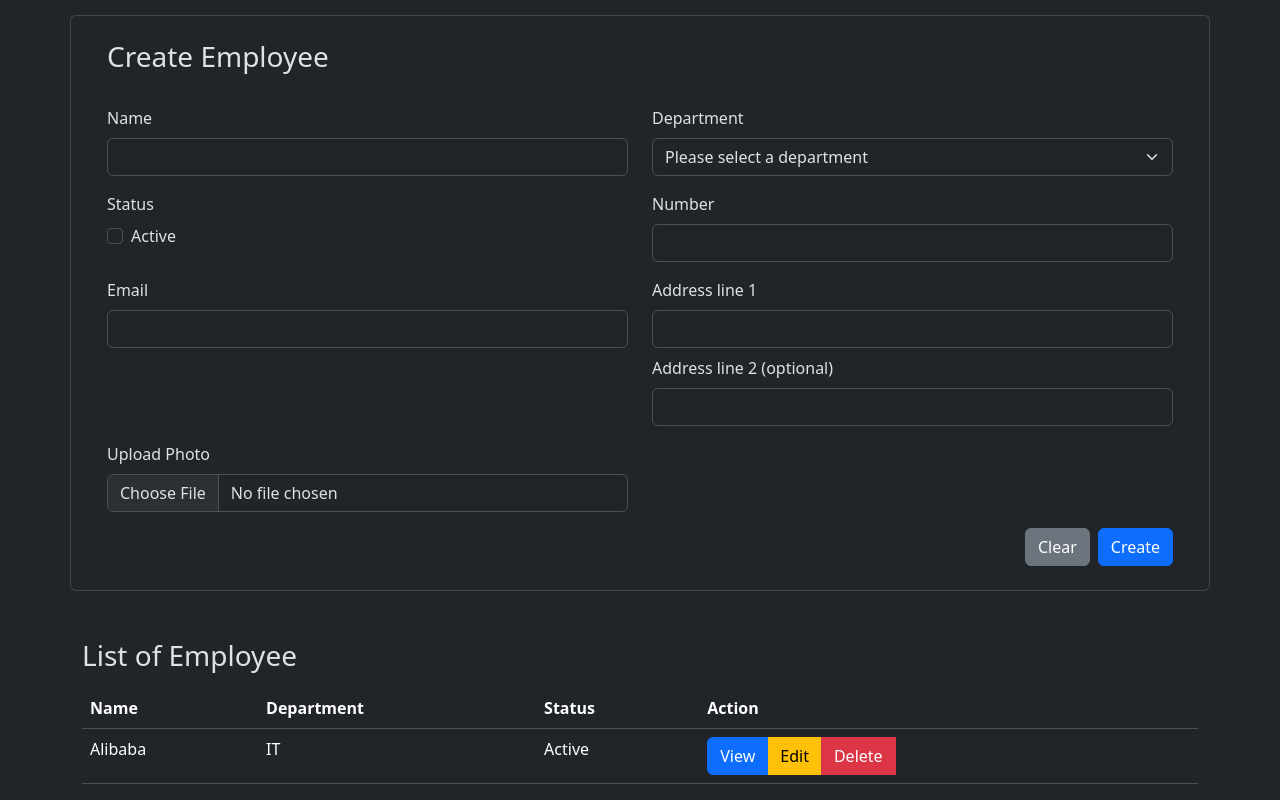
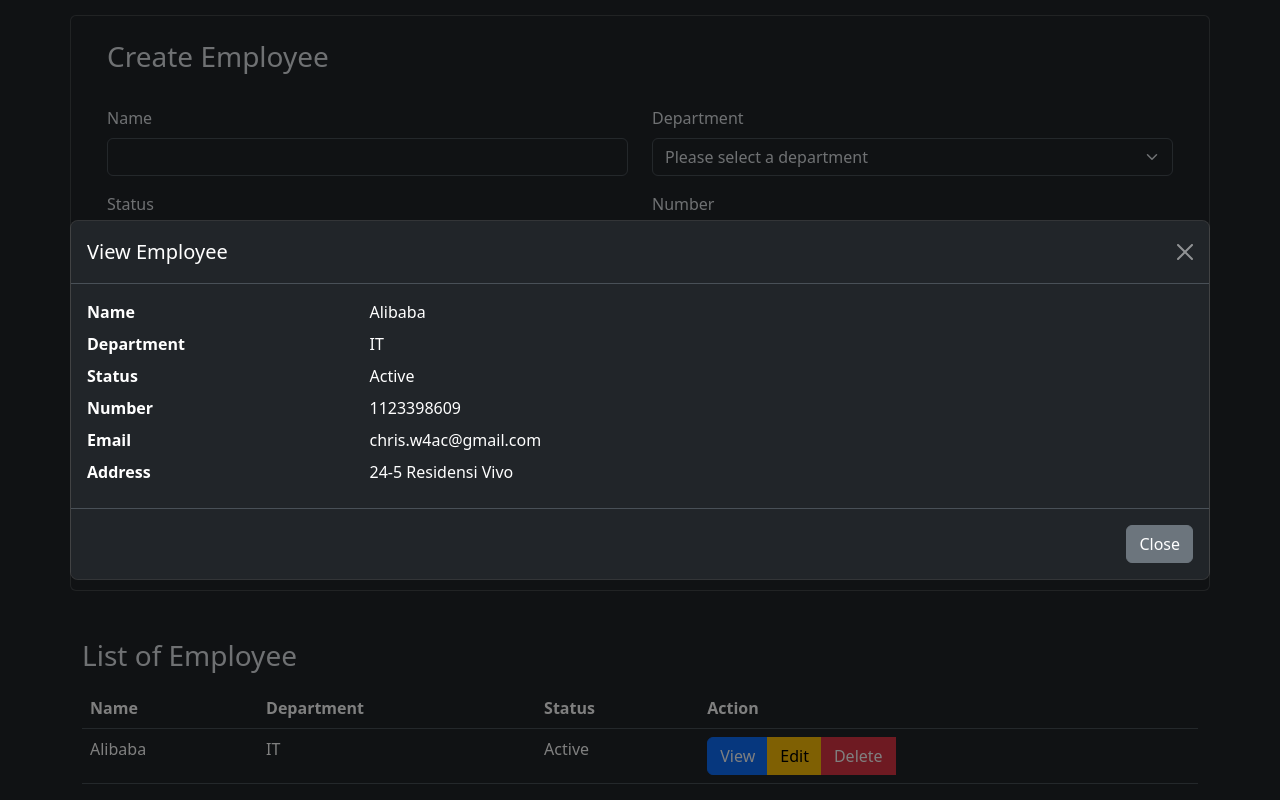
Before and after one commit to chrisjalf/astronomer, a React (Vite) app in the folder astronomer-fe/: page / in a window 1280 px wide. Both pictures are taken after a click on the button "View". Shown: the part 106-906 px from the top of the page. Built offline with nearby package versions, Linux system fonts and the light colour scheme.

Commit message:
added employee modal for viewing

```diff
--- a/astronomer-fe/src/pages/Employee/EmployeeList.tsx
+++ b/astronomer-fe/src/pages/Employee/EmployeeList.tsx
@@ -1,5 +1,6 @@
 import { useContext } from "react";
 
+import EmployeeModal from "./EmployeeModal";
 import DeleteEmployeeModal from "./DeleteEmployeeModal";
 
 import { EmployeeContext } from "../../store/index";
@@ -34,7 +35,12 @@ export default function EmployeeList() {
                       role="group"
                       aria-label="Basic mixed styles example"
                     >
-                      <button type="button" className="btn btn-primary">
+                      <button
+                        type="button"
+                        className="btn btn-primary"
+                        data-bs-toggle="modal"
+                        data-bs-target="#employeeModal"
+                      >
                         View
                       </button>
                       <button
@@ -52,6 +58,11 @@ export default function EmployeeList() {
                       >
                         Delete
                       </button>
+                      <EmployeeModal
+                        title={"View Employee"}
+                        closeText={"Close"}
+                        employee={employee}
+                      />
                       <DeleteEmployeeModal
                         title={`Deleting Employee (${employee.name})`}
                         body={"This action cannot be undone. Proceed?"}
--- /dev/null
+++ b/astronomer-fe/src/pages/Employee/EmployeeModal.tsx
@@ -0,0 +1,70 @@
+import { Employee } from "../../types";
+
+type ModalProps = {
+  title: string;
+  closeText: string;
+  employee: Employee;
+};
+
+export default function EmployeeModal(props: ModalProps) {
+  const { title, closeText, employee } = props;
+
+  return (
+    <div
+      className="modal fade"
+      id="employeeModal"
+      tabIndex={-1}
+      aria-labelledby="exampleModalLabel"
+      aria-hidden="true"
+    >
+      <div className="modal-dialog modal-dialog-centered modal-xl">
+        <div className="modal-content">
+          <div className="modal-header">
+            <h1 className="modal-title fs-5" id="exampleModalLabel">
+              {title}
+            </h1>
+            <button
+              type="button"
+              className="btn-close"
+              data-bs-dismiss="modal"
+              aria-label="Close"
+            ></button>
+          </div>
+          <div className="modal-body">
+            <dl className="row mb-0">
+              <dt className="col-sm-3">Name</dt>
+              <dd className="col-sm-9">{employee.name}</dd>
+
+              <dt className="col-sm-3">Department</dt>
+              <dd className="col-sm-9">{employee.department}</dd>
+
+              <dt className="col-sm-3">Status</dt>
+              <dd className="col-sm-9">{employee.status}</dd>
+
+              <dt className="col-sm-3">Number</dt>
+              <dd className="col-sm-9">{employee.number}</dd>
+
+              <dt className="col-sm-3">Email</dt>
+              <dd className="col-sm-9">{employee.email}</dd>
+
+              <dt className="col-sm-3">Address</dt>
+              <dd className="col-sm-9">
+                <p className="mb-0">{employee.address1}</p>
+                {employee.address2 && <p>{employee.address2}</p>}
+              </dd>
+            </dl>
+          </div>
+          <div className="modal-footer">
+            <button
+              type="button"
+              className="btn btn-secondary"
+              data-bs-dismiss="modal"
+            >
+              {closeText}
+            </button>
+          </div>
+        </div>
+      </div>
+    </div>
+  );
+}
```
